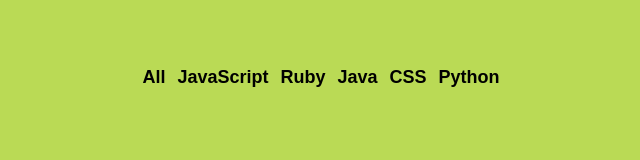
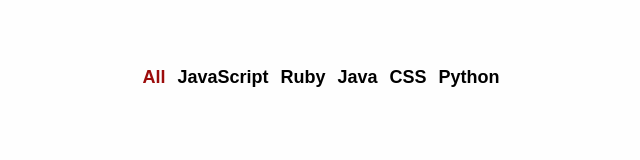
Before and after one commit to tjgillweb/Github-Battle, a React app: page / in a window 1280 px wide. Shown: the whole page, without its empty margins (319-959 px from the left). Built offline with nearby package versions, Linux system fonts and the light colour scheme.

Commit message:
add selectedLanguage state to track selected menu link

```diff
--- a/app/components/Popular.js
+++ b/app/components/Popular.js
@@ -1,13 +1,28 @@
 import React from 'react';
 
 export default class Popular extends React.Component{
+    constructor(props){
+        super(props)
+
+        this.state = {
+            selectedLanguage: 'All'
+        }
+    }
+    updateLanguage(selectedLanguage){
+        this.setState({
+            selectedLanguage
+        })
+    }
     render(){
         const languages = ['All', 'JavaScript', 'Ruby', 'Java', 'CSS', 'Python']
         return (
             <ul className='flex-center'>
                 {languages.map((language) => (
                     <li key={language}>
-                        <button className="btn-clear nav-link">
+                        <button
+                            className="btn-clear nav-link"
+                            style={language === this.state.selectedLanguage ? {color: '#9c0c0b'} : null}
+                            onClick={() => this.updateLanguage(language)}>
                             {language}
                         </button>
                     </li>
--- a/app/index.css
+++ b/app/index.css
@@ -5,7 +5,7 @@
 }
 
 body {
-  background: #BADA55;
+  background: #fefefe;
   font-family: -apple-system,BlinkMacSystemFont,Segoe UI,Roboto,Oxygen-Sans,Ubuntu,Cantarell,Helvetica Neue,sans-serif;
 }
 
```
